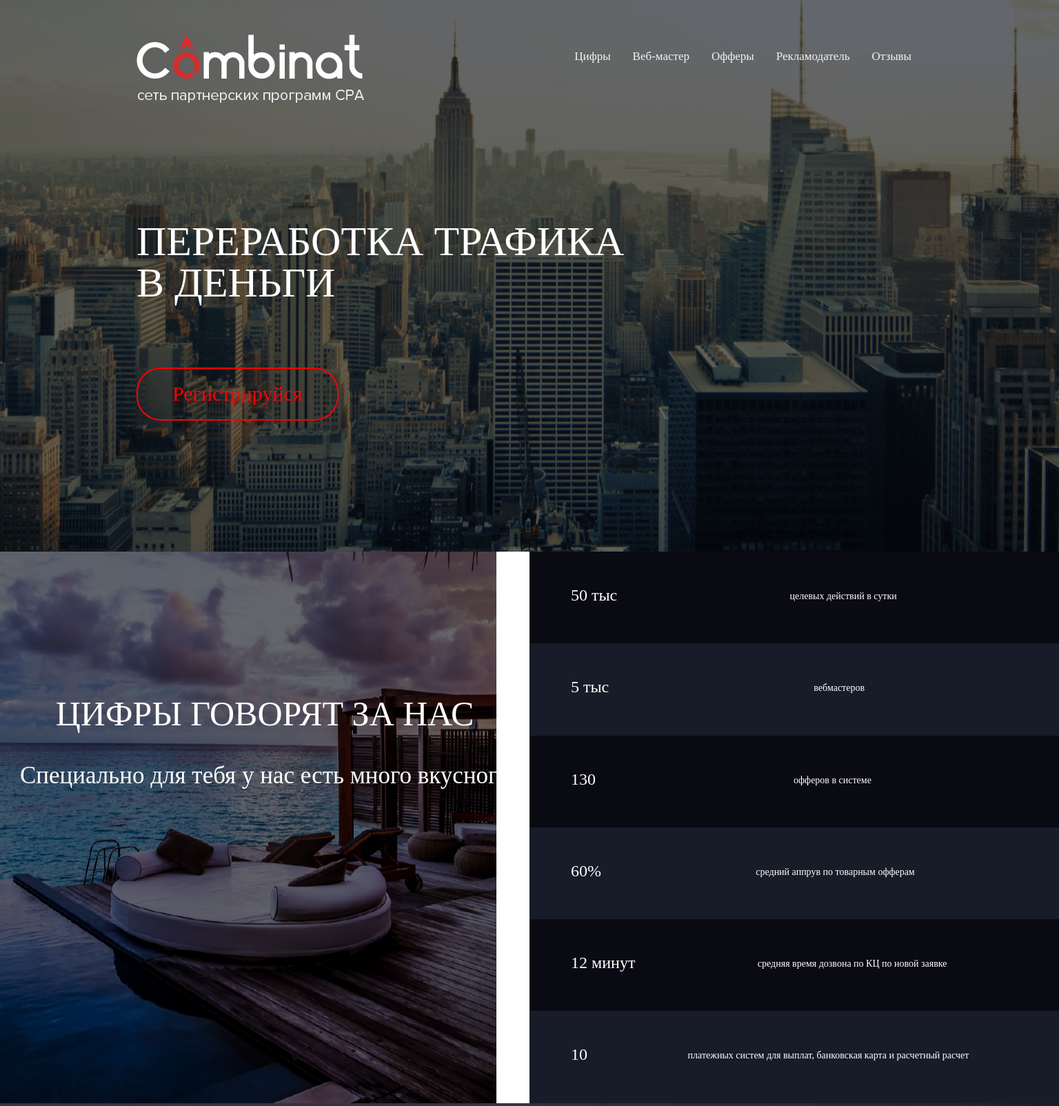
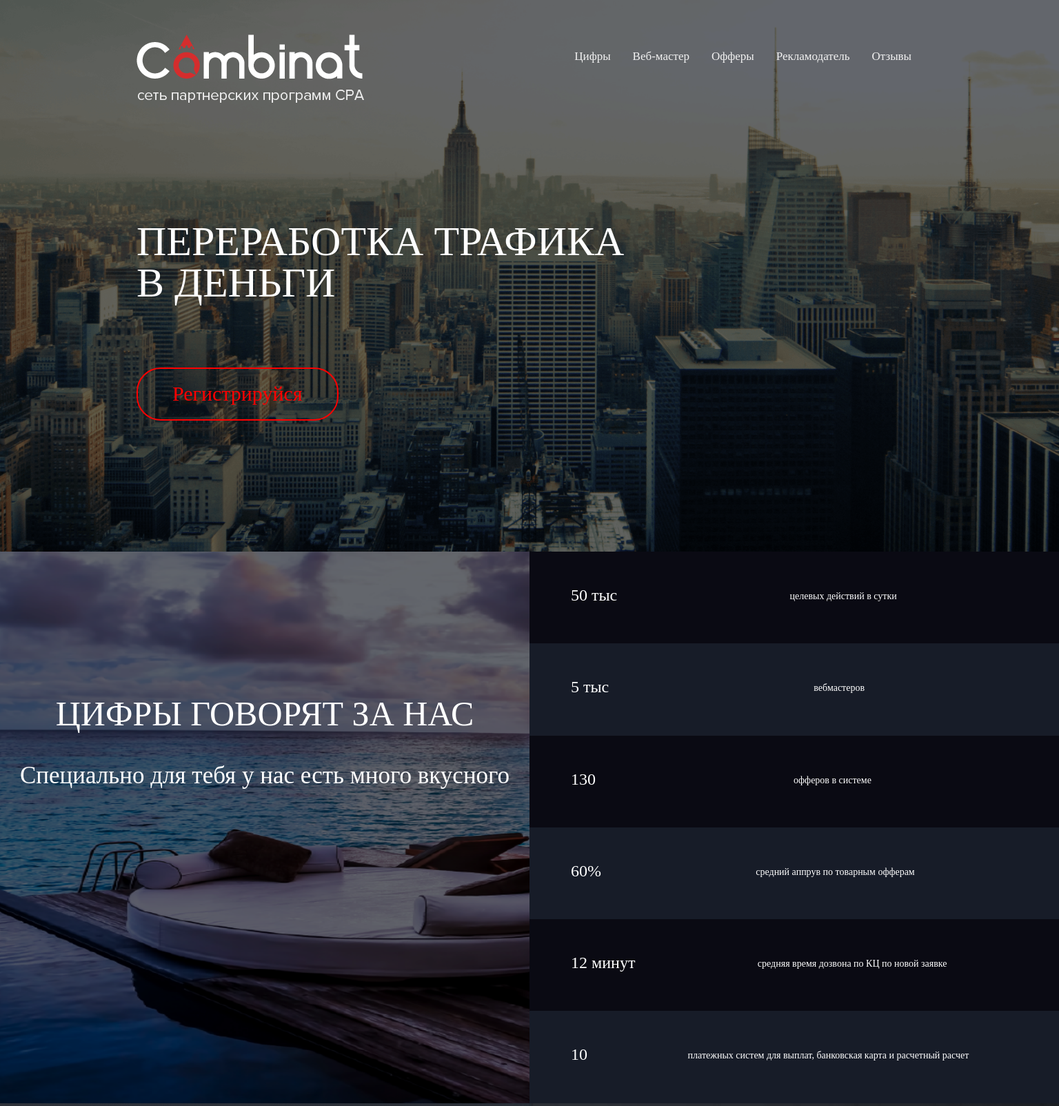
Before and after one commit to IsaevAlex/y-combinat, a PHP site: page / in a window 1536 px wide. Shown: the top 1604 px of the page at 69% size. Run offline with PHP 8.4, Linux system fonts and the light colour scheme.

Commit message:
Add styles for large screens

```diff
--- a/css/main.css
+++ b/css/main.css
@@ -69,7 +69,7 @@ ul.topnav li.icon {display: none;}
   height: 800px;
   padding-top: 300px;
   background: url(../img/first-section5-min.png) no-repeat center;
-  width: 100%;
+  background-size: 150% 120%;
 }
 
 #first-section h1{
@@ -117,18 +117,20 @@ ul.topnav li.icon {display: none;}
    color: #fff;
    font-size: 35px;
    margin-bottom: 50px;
+}
+
+#second-section-item-1 {
+   height: 800px;
+   background: url(../img/second-section-1.png) no-repeat center;
+   padding-left: 30px;
+   background-size: 290% 120%;
 
 }
 
-#second-section-item-1{
-   height: 800px;
-   background: url(../img/second-section-1.png);
-   padding-left: 30px;
-}
-
- #second-section-item-2{
+#second-section-item-2{
     height: 800px;
     color: #fff;
+    float: right;
 }
 
 .second-section-list{
@@ -162,6 +164,7 @@ ul.topnav li.icon {display: none;}
     height: 800px;
     background: url(../img/third-section-min.png) no-repeat center;
     width: 100%;
+    background-size: 150% 120%;
  }
 
 .third-section-item{
@@ -205,12 +208,13 @@ ul.topnav li.icon {display: none;}
 #fourth-section-1-1{
    height: 400px;
    background: url(../img/fourth-section-1-1.png) no-repeat center -235px;
+
 }
 
 #fourth-section-1-2{
    height: 400px;
    background: url(../img/fourth-section-2-1.png) no-repeat center -180px;
-   text-align: center;
+
 }
 
 #fourth-section-1-2 p{
@@ -229,7 +233,6 @@ ul.topnav li.icon {display: none;}
 #fourth-section-2-2{
    height: 400px;
    background: url(../img/fourth-section-2-2.png) no-repeat -400px center;
-
 }
 
 #fifth-section{
@@ -322,7 +325,7 @@ ul.topnav li.icon {display: none;}
 #seven-section-item-1{
    height: 800px;
    background: url(../img/seven-section.png) no-repeat -100px;
- }
+}
 
 #seven-section-item-2{
    background: #008bb8;
--- a/css/media-queries.css
+++ b/css/media-queries.css
@@ -40,12 +40,6 @@
         font-size: 45px;
     }
 
-    #second-section-item-1{
-        background-position: -350px center;
-        height: 550px;
-        width: 100%;
-     }
-
      #fourth-section-1-2 p{
         font-size: 25px;
      }
@@ -57,6 +51,30 @@
      #fourth-section-item-1{
         height: 550px;
      }
+
+}
+
+@media screen and (min-width: 1500px){
+  #seven-section-item-1{
+     background-size: 332% 120%;
+     background-position: center;
+  }
+
+  #fourth-section-1-1{
+     background-size: 350% 380%;
+  }
+
+  #fourth-section-1-2{
+     background-size: 270% 200%;
+  }
+
+  #fourth-section-2-1{
+     background-size: 270% 200%;
+  }
+
+  #fourth-section-2-2{
+     background-size: 220% 200%;
+  }
 
 }
 
@@ -97,16 +115,6 @@
       padding-left: 150px;
     }
 
-}
-
-@media (min-width: 700px) {
-    #second-section-item-1{
-        background-position: -350px center;
-        height: 800px;
-        width: 50%;
-        display: inline-block;
-        float: left;
-    }
 }
 
 /* When the screen is less than 680 pixels wide, hide all list items, except for the first one ("Home"). Show the list item that contains the link to open and close the topnav (li.icon) */
--- a/index.html
+++ b/index.html
@@ -32,7 +32,7 @@
         <div id="first-section">
 			<div class="container row-centered">
 				<div class="row">
-					<div class="col-md-8" id="first-section-content">
+					<div class="col-md-8 .col-lg-8" id="first-section-content">
 						<h1>Переработка трафика в деньги</h1>
 						<a href=""><div class="home-btn">Регистрируйся</div></a>
 					</div>
@@ -41,11 +41,11 @@
 		</div>
 		<div id="second-section" class="text-center">
 			<div class="row">
-				<div class="col-md-6 col-sm-6 col-6-text " id="second-section-item-1">
-					<h2>Цифры говорят за нас</h2>
+				<div class="col-md-6 col-sm-6 col-6-text col-lg-6" id="second-section-item-1">
+				    <h2>Цифры говорят за нас</h2>
 					<p>Cпециально для тебя у нас есть много вкусного</p>
 				</div>
-				<div class="col-md-6 col-sm-6" id="second-section-item-2">
+				<div class="col-md-6 col-sm-6 col-lg-6" id="second-section-item-2">
 					<div class="row">
 						<div class="second-section-list">
 							<h3>50 тыс</h3>
@@ -127,25 +127,25 @@
 		</div>
 		<div id="fourth-section">
 			<div class="row row-centered">
-				<div class="col-md-6 col-sm-6 col-6-text" id="fourth-section-item-1">
+				<div class="col-md-6 col-sm-6 col-6-text col-lg-6" id="fourth-section-item-1">
 					<h2>Мы знаем, что для тебя главное</h2>
 					<p>Взгляни на наши эксклюзиные офферы</p>
 					<a href=""><div class="home-btn" id="btn-white">Регистрируйся</div></a>
 				</div>
-				<div class="col-md-6 col-sm-6" id="fourth-section-item-2">
+				<div class="col-md-6 col-sm-6 col-lg-6" id="fourth-section-item-2">
 					<div class="row">
-						<div class="col-md-6 col-sm-6 col-xs-6 " id="fourth-section-1-1">
+						<div class="col-md-6 col-sm-6 col-xs-6 col-lg-6" id="fourth-section-1-1">
 							<p>Бесплатная диагностика позвоночника</p>
 					    </div>
-						<div class="col-md-6 col-sm-6 col-xs-6" id="fourth-section-1-2">
+						<div class="col-md-6 col-sm-6 col-xs-6 col-lg-6" id="fourth-section-1-2">
 							<p>Бесплатная диагностика позвоночника</p>
 						</div>
 					</div>
 					<div class="row">
-						<div class="col-md-6 col-sm-6 col-xs-6 " id="fourth-section-2-1">
+						<div class="col-md-6 col-sm-6 col-xs-6 col-lg-6" id="fourth-section-2-1">
 							<p>Бесплатная диагностика позвоночника</p>
 						</div>
-						<div class="col-md-6 col-sm-6 col-xs-6 " id="fourth-section-2-2">
+						<div class="col-md-6 col-sm-6 col-xs-6 col-lg-6" id="fourth-section-2-2">
 							<p>Бесплатная диагностика позвоночника</p>
 						</div>
 					</div>
```
